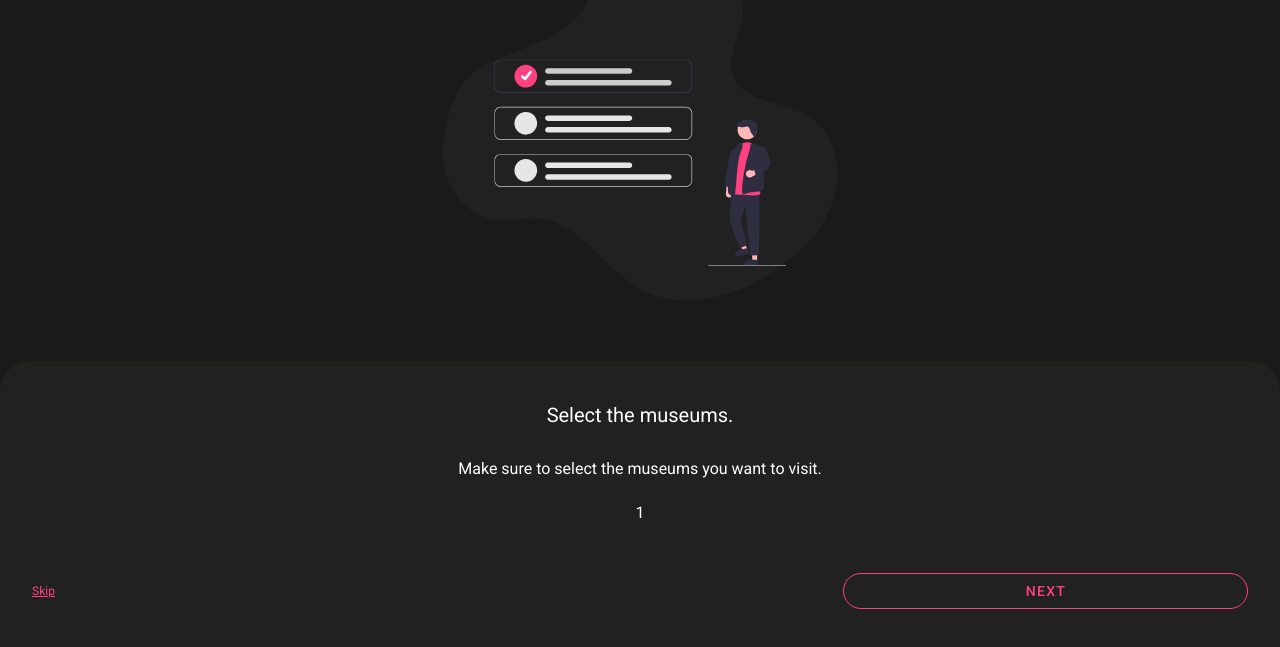
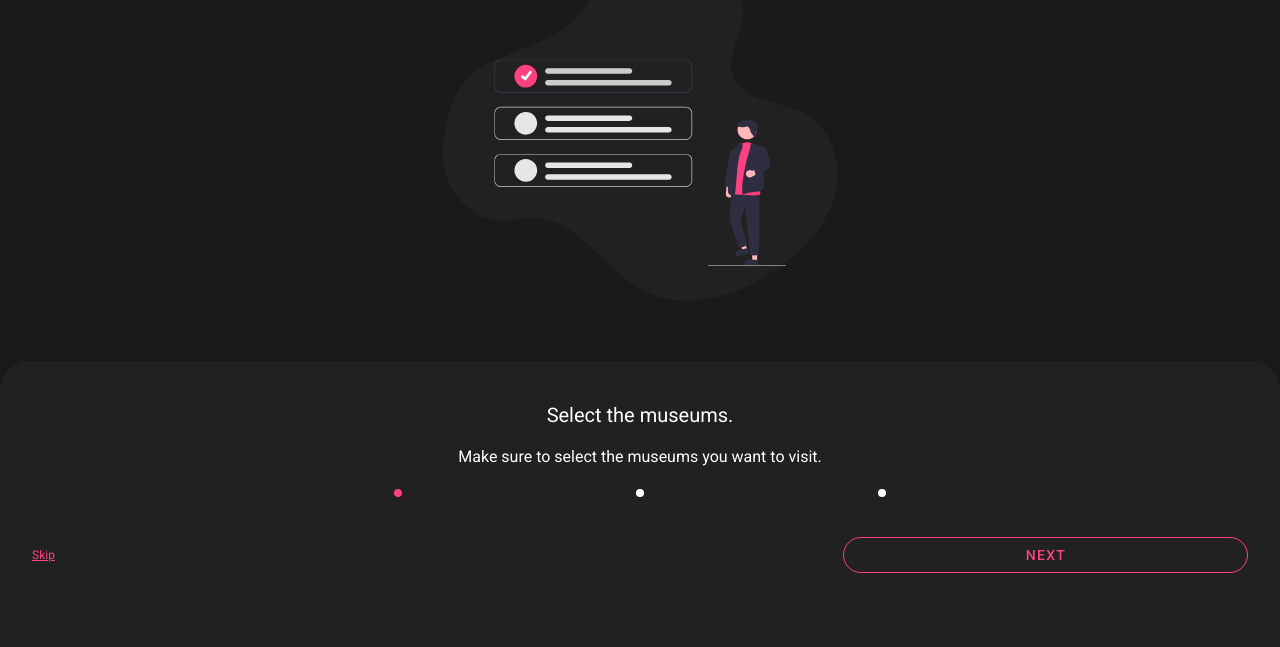
Before and after one commit to hdev07/App-Musion, a Nuxt app: page /walkthrough in a window 1280 px wide. Shown: the part 151-798 px from the top of the page. Built offline with nearby package versions, Linux system fonts and the light colour scheme; what vue-device-detector-js, vuesax would draw is missing.

Commit message:
Add steper in Walkthrough

```diff
--- a/components/walkthrough/cardWalkthrough.vue
+++ b/components/walkthrough/cardWalkthrough.vue
@@ -25,15 +25,26 @@
     >
       <div>
         <div class="mt-8">
-          <p class="text-center text-xl py-2">{{ title }}</p>
-          <p class="text-center text-md py-1 mx-8">{{ desc }}</p>
+          <p class="text-center text-xl py-2 mb-1">{{ title }}</p>
+          <p class="text-center text-md py-1 my-0 mx-8">{{ desc }}</p>
         </div>
-        <div class="my-4 text-center">
-          {{ step }}
+        <div class="my-2 flex justify-evenly mx-40">
+          <div
+            :class="{ activeStep: step === 1 }"
+            class="rounded-full w-2 h-2 my-2 bg-white"
+          />
+          <div
+            :class="{ activeStep: step === 2 }"
+            class="rounded-full w-2 h-2 my-2 bg-white"
+          />
+          <div
+            :class="{ activeStep: step === 3 }"
+            class="rounded-full w-2 h-2 my-2 bg-white"
+          />
         </div>
         <div
           v-if="step === 1 || step === 2"
-          class="flex justify-between m-8 py-4 items-center"
+          class="flex justify-between m-8 items-center"
         >
           <router-link to="/login" class="text-xs underline">Skip</router-link>
           <div class="w-1/3 justify-end">
@@ -82,4 +93,9 @@ export default {
 };
 </script>
 
-<style></style>
+<style>
+.activeStep {
+  background: #ff4081;
+  color: #ff4081;
+}
+</style>
```
